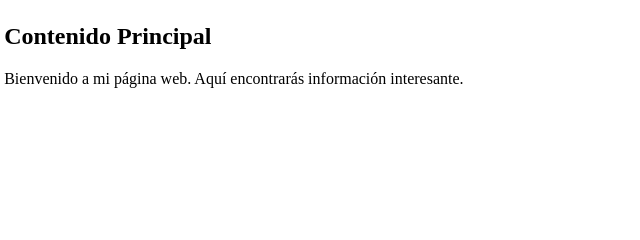
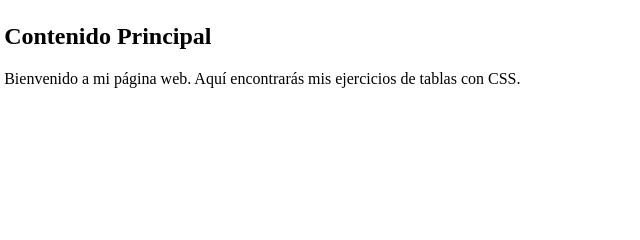
Before and after one commit to CesarSan24/Ejercicio-Tablas-CSS, a plain HTML site: page index.html in a window 1280 px wide. Shown: the part 184-424 px from the top of the page, 179-819 px from the left. Drawn offline with Linux system fonts and the light colour scheme.

Commit message:
Update index.html

```diff
--- a/index.html
+++ b/index.html
@@ -78,7 +78,7 @@ border: none;
         </div>
         <div class="main">
         <h2>Contenido Principal</h2>
-        <p>Bienvenido a mi página web. Aquí encontrarás información interesante.</p>
+        <p>Bienvenido a mi página web. Aquí encontrarás mis ejercicios de tablas con CSS.</p>
         <iframe name="frameformulario"></iframe>
         </div>
         </div>
```
